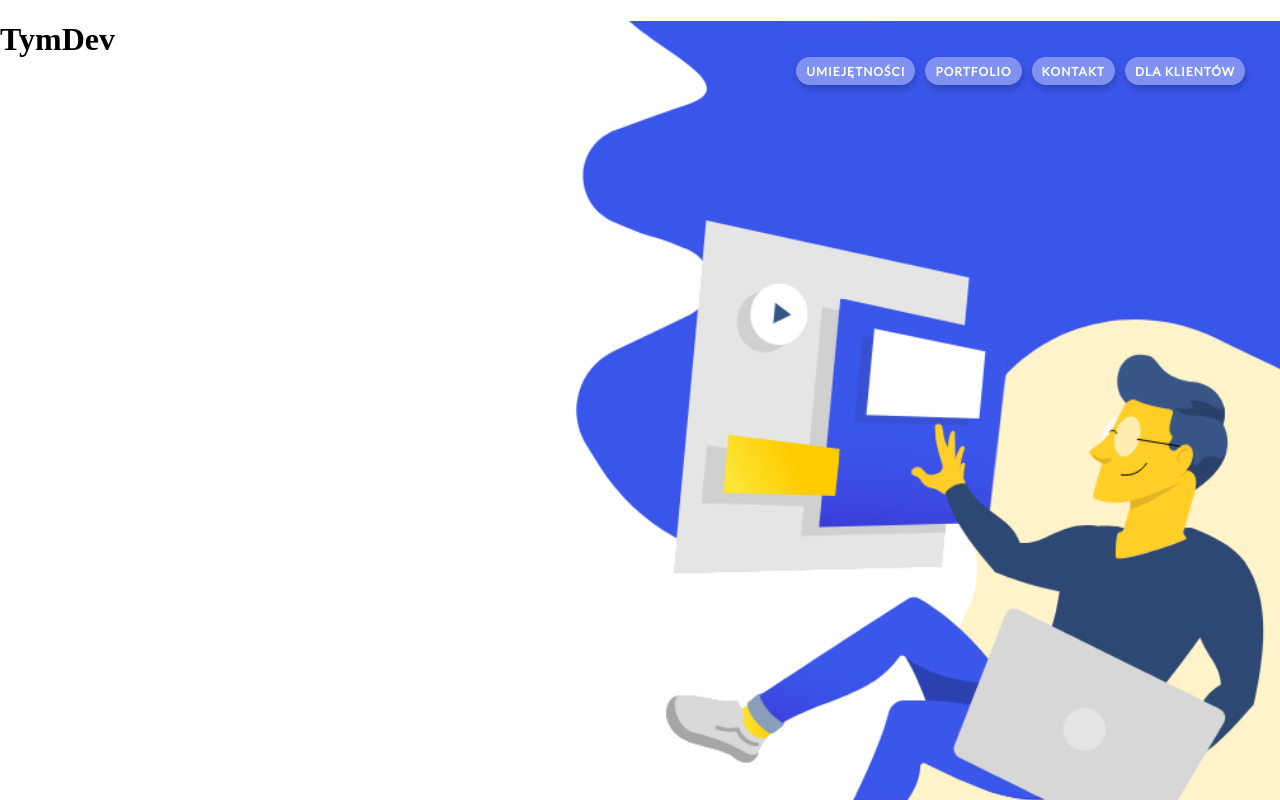
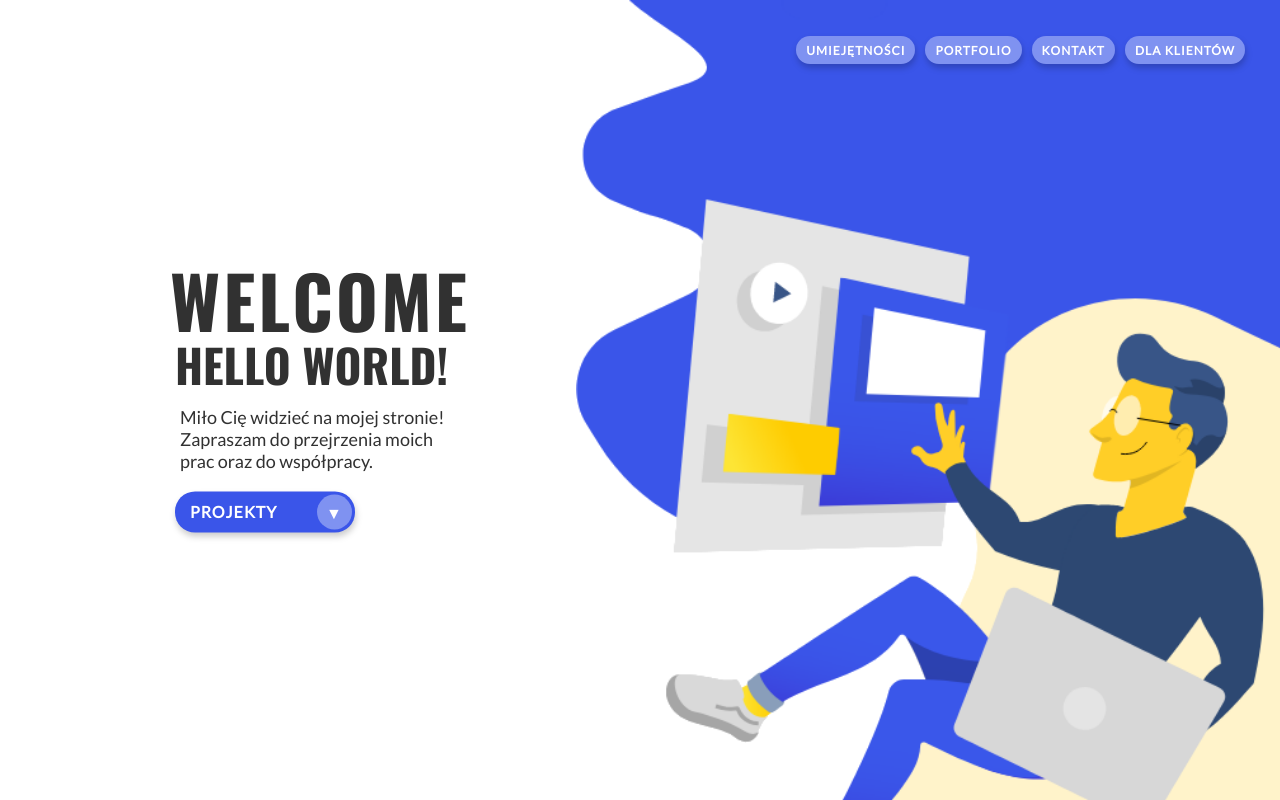
Before and after one commit to d0peCode/tymdev, an Angular app: page / in a window 1280 px wide. Shown: the top 800 px of the page. Built offline with nearby package versions, Linux system fonts and the light colour scheme.

Commit message:
add greeting

```diff
--- a/src/app/greeting/greeting.component.html
+++ b/src/app/greeting/greeting.component.html
@@ -1,3 +1,13 @@
 <header class="greeting">
-    <h1>TymDev</h1>
+    <h2 class="greeting__header">
+        <span class="greeting__header--top">Welcome</span>
+        <span class="greeting__header--bottom">Hello World!</span>
+    </h2>
+    <p class="greeting__paragraph">Miło Cię widzieć na mojej stronie! Zapraszam do przejrzenia moich prac oraz do współpracy.</p>
+    <div class="greeting__button">
+        <a href="#portfolio" class="button button--primary">
+            <span class="button-text">Projekty</span>
+            <span class="button-icon">&#9660;</span>
+        </a>
+    </div>
 </header>
--- a/src/app/greeting/greeting.component.scss
+++ b/src/app/greeting/greeting.component.scss
@@ -1,3 +1,40 @@
 .greeting {
+  position: absolute;
+  top: 50%;
+  left: 25%;
+  transform: translate(-50%, -50%);
+  width: 300px;
 
+  &__header {
+    text-transform: uppercase;
+    font-family: 'Oswald', sans-serif;
+    font-weight: 900;
+    color: #313131;
+    margin: 0;
+
+    & span {
+      line-height: 64px;
+    }
+    &--top {
+      font-size: 72px;
+      letter-spacing: 3px;
+      display: block;
+    }
+    &--bottom {
+      font-size: 46px;
+      padding-left: 5px;
+    }
+  }
+
+  &__paragraph {
+    font-family: 'Lato', sans-serif;
+    font-size: 18px;
+    color: #313131;
+    margin: 10px 0 20px 0;
+    padding: 0 10px;
+  }
+
+  &__button {
+    margin-left: 5px;
+  }
 }
--- a/src/app/nav/nav.component.scss
+++ b/src/app/nav/nav.component.scss
@@ -14,6 +14,14 @@
       border-radius: 20px;
       background-color: #7f92f1;
       filter: drop-shadow(1px 4px 3px rgba(0,0,0,.2));
+      transition: .5s filter, .2s transform;
+      backface-visibility: hidden;
+      -webkit-font-smoothing: subpixel-antialiased;
+
+      &:hover {
+        filter: drop-shadow(1px 4px 3px rgba(0,0,0, .5));
+        transform: scale(1.048);
+      }
 
       & a {
         text-decoration: none;
--- a/src/index.html
+++ b/src/index.html
@@ -6,6 +6,7 @@
   <base href="/">
 
   <link href="https://fonts.googleapis.com/css?family=Lato&display=swap" rel="stylesheet">
+  <link href="https://fonts.googleapis.com/css?family=Oswald:700&display=swap" rel="stylesheet">
   <meta name="viewport" content="width=device-width, initial-scale=1">
   <link rel="icon" type="image/x-icon" href="favicon.ico">
 </head>
--- a/src/styles.scss
+++ b/src/styles.scss
@@ -3,3 +3,51 @@ body {
     margin: 0;
     min-height: 2000px;
 }
+
+.button {
+    display: flex;
+    align-items: center;
+    text-decoration: none;
+    filter: drop-shadow(1px 4px 3px rgba(0,0,0,.2));
+    transition: .5s filter, .2s transform;
+    backface-visibility: hidden;
+
+    &:hover {
+        filter: drop-shadow(1px 4px 3px rgba(0,0,0, .5));
+        transform: scale(1.05);
+    }
+
+    &--primary {
+        padding: 0 15px;
+        min-width: 80px;
+        max-width: 150px;
+        height: 41px;
+        border-radius: 20px;
+        background-color: #3a55e9;
+        color: white;
+        font-family: 'Lato', sans-serif;
+        text-transform: uppercase;
+        font-weight: 700;
+        position: relative;
+        letter-spacing: 1px;
+    }
+
+    &-text {
+        height: 1px;
+        margin-top: -2px;
+        display: flex;
+        align-items: center;
+    }
+    &-icon {
+        height: 35px;
+        width: 35px;
+        border-radius: 50%;
+        background-color: #7f92f1;
+        position: absolute;
+        top: 3px;
+        right: 3px;
+        display: flex;
+        align-items: center;
+        justify-content: center;
+    }
+}
```
